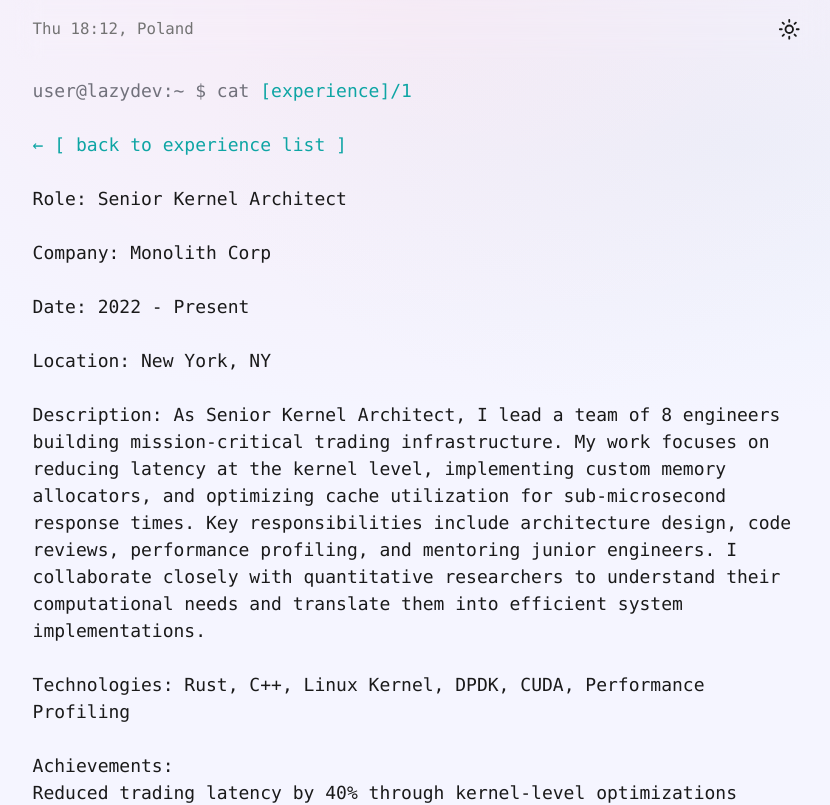
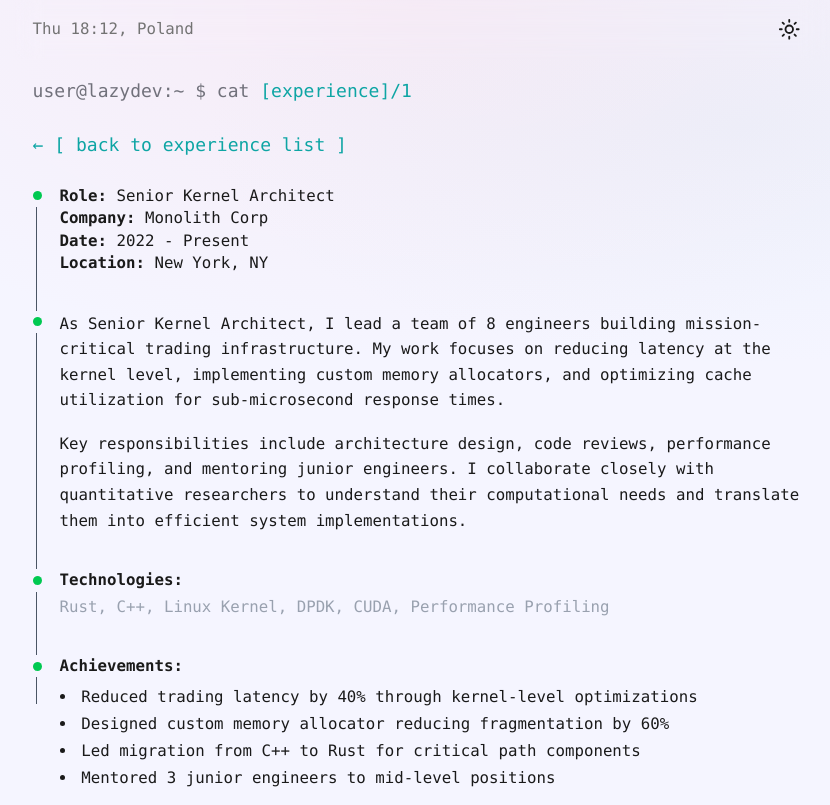
Before and after one commit to LazyMisha/mike-landing, a Next.js app: page /experience/1 in a window 1280 px wide. Shown: the top 805 px of the page, without its empty margins (219-1049 px from the left). Built offline with nearby package versions, Linux system fonts and the light colour scheme.

Commit message:
feat: implement ExperienceDetail component with timeline layout

```diff
--- a/src/app/experience/[id]/page.tsx
+++ b/src/app/experience/[id]/page.tsx
@@ -1,8 +1,9 @@
 import { PageWrapper } from '@/components/PageWrapper';
 import TerminalPrompt from '@/components/TerminalPrompt';
 import BackLink from '@/components/BackLink';
+import ExperienceDetail from '@/components/ExperienceDetail';
 import { notFound } from 'next/navigation';
-import { terminalCommands, cliLabels, navigationLabels, experienceLabels } from '@/lib/constants';
+import { terminalCommands, cliLabels, navigationLabels } from '@/lib/constants';
 import { experiences } from '@/lib/experience-data';
 
 interface PageProps {
@@ -27,13 +28,7 @@ export default async function ExperienceDetailPage({ params }: PageProps) {
         href="/experience"
         label={navigationLabels.backToExperienceList}
       />
-      {experienceLabels.role} {experience.title}<br/><br/>
-      {experienceLabels.company} {experience.company}<br/><br/>
-      {experienceLabels.date} {experience.dateRange}<br /><br />
-      {experienceLabels.location} {experience.location}<br /><br />
-      {experienceLabels.description} {experience.description}<br /><br/>
-      {experienceLabels.technologies} {experience.technologies.join(', ')}<br /><br/>
-      {experienceLabels.achievements} <ul>{experience.achievements.map((ach, idx) => <li key={idx}>{ach}</li>)}</ul><br/>
+      <ExperienceDetail experience={experience} />
     </PageWrapper>
   );
 }
--- /dev/null
+++ b/src/components/ExperienceDetail.tsx
@@ -0,0 +1,87 @@
+import { Experience } from '@/lib/experience-data';
+import { experienceLabels } from '@/lib/constants';
+
+interface ExperienceDetailProps {
+  experience: Experience;
+}
+
+function TimelineSection({ children, isLast = false }: { children: React.ReactNode; isLast?: boolean }) {
+  return (
+    <div className="relative mb-8 last:mb-0">
+      {/* Green dot marker */}
+      <span
+        className="absolute left-0 top-1.5 w-2 h-2 bg-green-500 rounded-full"
+        aria-hidden="true"
+      />
+      {/* Vertical line segment with small gap from dot */}
+      <div
+        className="absolute left-[3px] top-5 w-px bg-gray-600"
+        style={{ height: isLast ? '1.5rem' : 'calc(100% + 0.75rem)' }}
+        aria-hidden="true"
+      />
+      {/* Content */}
+      <div className="ml-6">
+        {children}
+      </div>
+    </div>
+  );
+}
+
+export default function ExperienceDetail({ experience }: ExperienceDetailProps) {
+  return (
+    <div className="mt-6">
+      {/* Metadata Section */}
+      <TimelineSection>
+        <div className="font-mono text-sm">
+          <p>
+            <span className="font-semibold">{experienceLabels.role}</span>{' '}
+            {experience.title}
+          </p>
+          <p>
+            <span className="font-semibold">{experienceLabels.company}</span>{' '}
+            {experience.company}
+          </p>
+          <p>
+            <span className="font-semibold">{experienceLabels.date}</span>{' '}
+            {experience.dateRange}
+          </p>
+          <p>
+            <span className="font-semibold">{experienceLabels.location}</span>{' '}
+            {experience.location}
+          </p>
+        </div>
+      </TimelineSection>
+
+      {/* Description Section */}
+      <TimelineSection>
+        <div className="font-mono text-sm leading-relaxed">
+          {experience.description.split('\n\n').map((para, i) => (
+            <p key={i} className="mb-4 last:mb-0">
+              {para}
+            </p>
+          ))}
+        </div>
+      </TimelineSection>
+
+      {/* Technologies Section */}
+      <TimelineSection>
+        <div className="font-mono text-sm">
+          <p className="font-semibold mb-1">{experienceLabels.technologies}</p>
+          <p className="text-gray-400">{experience.technologies.join(', ')}</p>
+        </div>
+      </TimelineSection>
+
+      {/* Achievements Section */}
+      <TimelineSection isLast>
+        <div className="font-mono text-sm">
+          <p className="font-semibold mb-2">{experienceLabels.achievements}</p>
+          <ul className="list-disc list-inside space-y-1">
+            {experience.achievements.map((ach, idx) => (
+              <li key={idx}>{ach}</li>
+            ))}
+          </ul>
+        </div>
+      </TimelineSection>
+    </div>
+  );
+}
```
Also changed, not shown: 1 other file (tests, documents, lock files or other folders).
